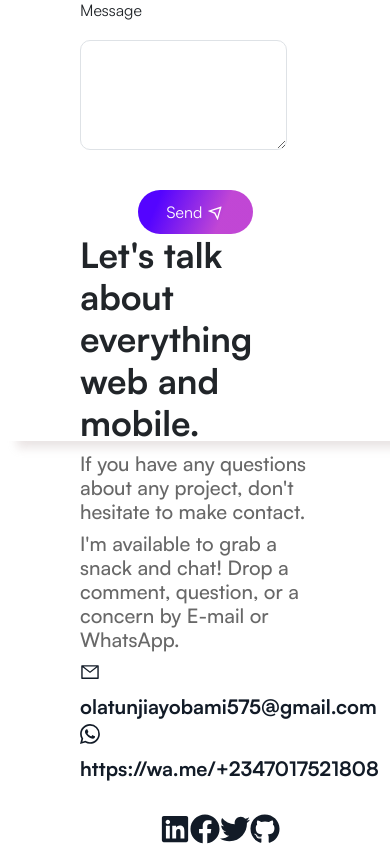
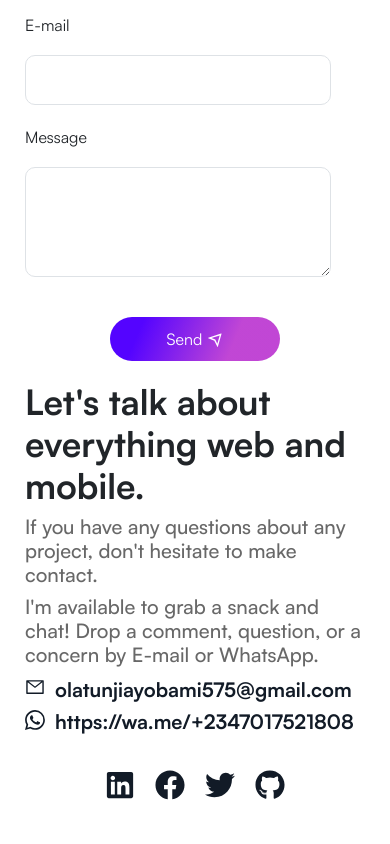
Before and after one commit to haywhyvilla/MyPortfolioWebsiteReactjs, a React (Create React App) app: page / in a window 390 px wide. Shown: the part 5213-6057 px from the top of the page. After the commit the page ends 6033 px from the top, so only its background shows below. Built offline with nearby package versions, Linux system fonts and the light colour scheme.

Commit message:
responsive final

```diff
--- a/src/Components/About/About.css
+++ b/src/Components/About/About.css
@@ -43,5 +43,6 @@
   }
   .about-section {
     margin: 50px auto;
+    height: auto;
   }
 }
--- a/src/Components/Contact/Contact.css
+++ b/src/Components/Contact/Contact.css
@@ -88,5 +88,18 @@
 @media (max-width: 1000px) {
   .contact-section {
     margin: 50px auto;
+    height: auto;
   }
 }
+
+@media (max-width: 450px) {
+  .contact-section {
+    margin: 0px auto;
+    height: auto;
+    padding: 0 25px;
+  }
+
+  .connect {
+    margin: 20px 0px;
+  }
+}
--- a/src/Components/Sidebar/NavbarMobileveiw.css
+++ b/src/Components/Sidebar/NavbarMobileveiw.css
@@ -22,7 +22,9 @@
   height: auto;
   width: 210px;
   background-color: #a75fd2;
-  margin-top: 1px;
+  margin-top: 30px;
+  padding-top: 10px;
+  padding-bottom: 10px;
 }
 
 .mobile-nav ul li {
```
